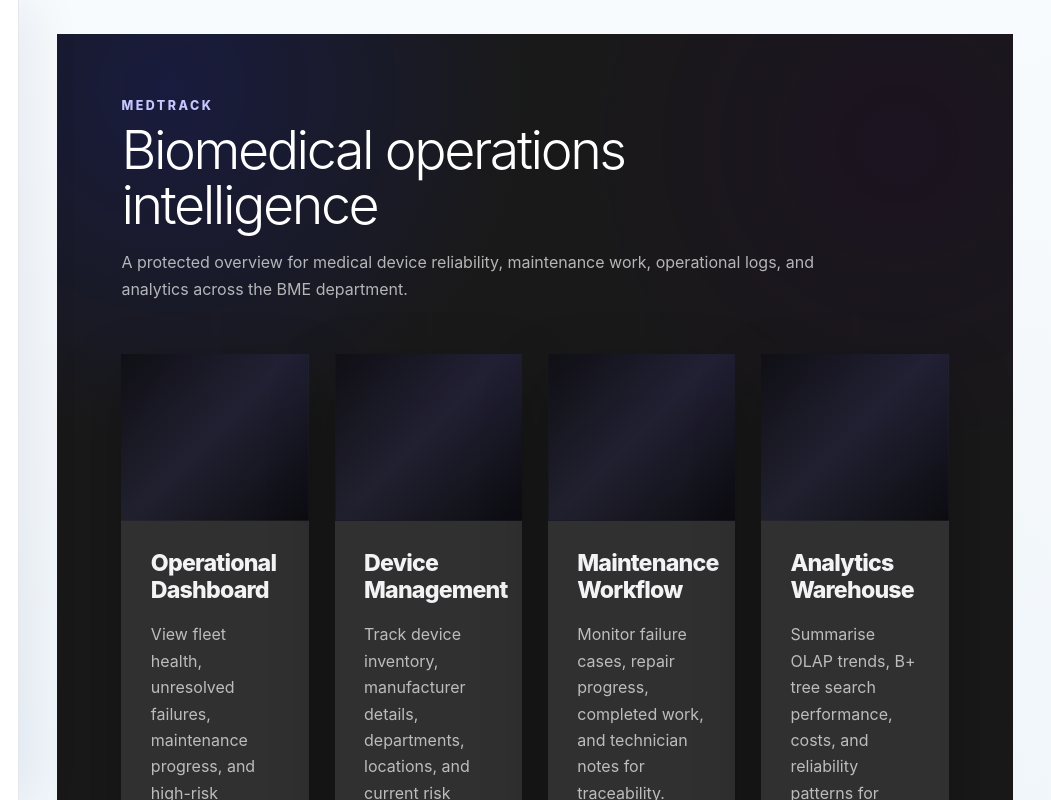
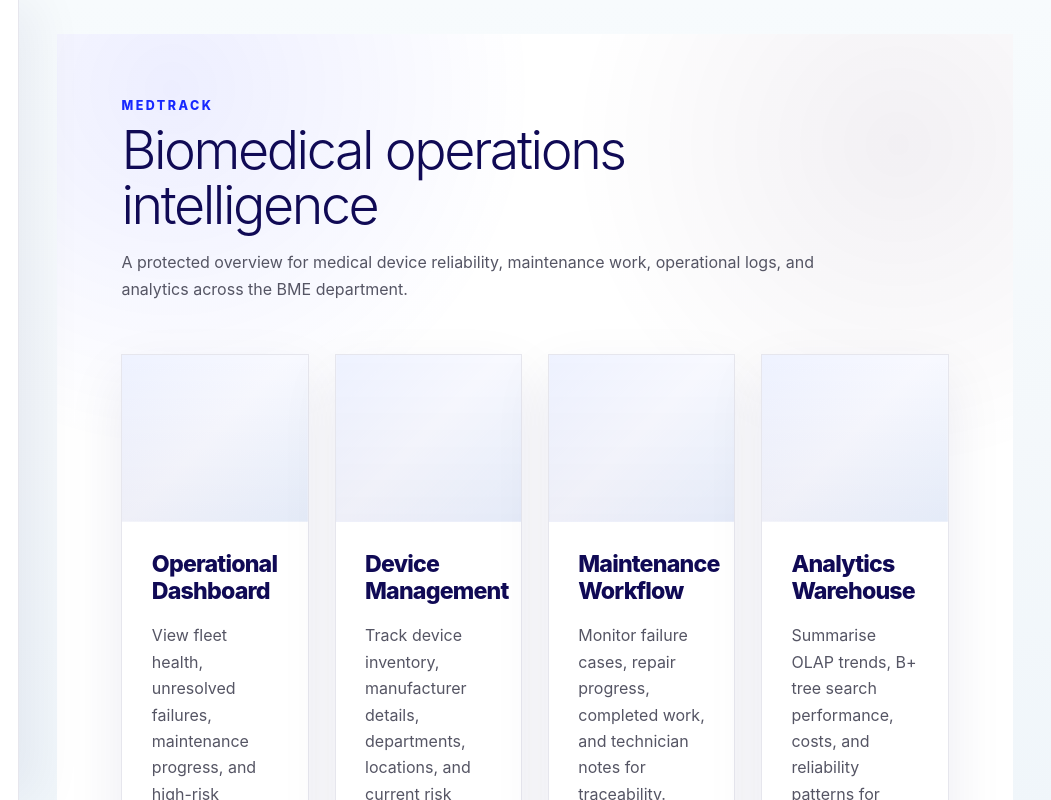
Before and after one commit to yuzhihao1212/MedTrack, a website: page frontend/home.html in a window 1280 px wide. Shown: the top 800 px of the page, 229-1280 px from the left. Drawn offline with Linux system fonts and the light colour scheme; sample sign-in values are in the browser's storage.

Commit message:
Use white home display background

```diff
--- a/frontend/css/styles.css
+++ b/frontend/css/styles.css
@@ -3234,12 +3234,12 @@ th {
 .home-display {
   min-height: calc(100vh - 132px);
   padding: clamp(34px, 5vw, 72px);
-  color: #f7f7fb;
+  color: var(--text);
   border-radius: 0;
   background:
-    radial-gradient(circle at 12% 6%, rgba(23, 40, 255, 0.16), transparent 30%),
-    radial-gradient(circle at 88% 12%, rgba(38, 1, 63, 0.22), transparent 28%),
-    #191919;
+    radial-gradient(circle at 12% 6%, rgba(23, 40, 255, 0.08), transparent 30%),
+    radial-gradient(circle at 88% 12%, rgba(38, 1, 63, 0.06), transparent 28%),
+    #ffffff;
 }
 
 .home-display-heading {
@@ -3248,14 +3248,14 @@ th {
 }
 
 .home-display-heading .eyebrow {
-  color: #c6c7ff;
+  color: var(--primary);
   letter-spacing: 0.2em;
 }
 
 .home-display-heading h1 {
   max-width: 760px;
   margin: 0 0 16px;
-  color: #ffffff;
+  color: var(--navy);
   font-size: clamp(2.2rem, 4.2vw, 4.8rem);
   font-weight: 300;
   letter-spacing: -0.045em;
@@ -3265,7 +3265,7 @@ th {
 .home-display-heading p:not(.eyebrow) {
   max-width: 720px;
   margin: 0;
-  color: rgba(255, 255, 255, 0.68);
+  color: var(--muted);
   font-size: clamp(1rem, 1.2vw, 1.18rem);
   line-height: 1.7;
 }
@@ -3279,16 +3279,17 @@ th {
 .home-display-card {
   min-height: 430px;
   overflow: hidden;
-  background: #303030;
-  box-shadow: 0 26px 60px rgba(0, 0, 0, 0.26);
+  border: 1px solid rgba(16, 10, 85, 0.1);
+  background: #ffffff;
+  box-shadow: 0 22px 54px rgba(16, 10, 85, 0.08);
 }
 
 .home-card-media {
   min-height: clamp(150px, 13vw, 210px);
   background:
-    linear-gradient(180deg, rgba(5, 0, 71, 0.08), rgba(0, 0, 0, 0.1)),
+    linear-gradient(180deg, rgba(255, 255, 255, 0), rgba(5, 0, 71, 0.04)),
     var(--card-image),
-    linear-gradient(135deg, #101010 0%, #242333 48%, #0d0d12 100%);
+    linear-gradient(135deg, #eef2ff 0%, #f8f9ff 48%, #edf4ff 100%);
   background-position: center;
   background-size: cover;
 }
@@ -3299,7 +3300,7 @@ th {
 
 .home-card-content h2 {
   margin: 0 0 18px;
-  color: #f3f3f6;
+  color: var(--navy);
   font-size: clamp(1.45rem, 1.8vw, 2rem);
   font-weight: 850;
   letter-spacing: -0.035em;
@@ -3308,7 +3309,7 @@ th {
 
 .home-card-content p {
   margin: 0;
-  color: rgba(255, 255, 255, 0.68);
+  color: var(--muted);
   font-size: clamp(1rem, 1.05vw, 1.12rem);
   line-height: 1.65;
 }
```
